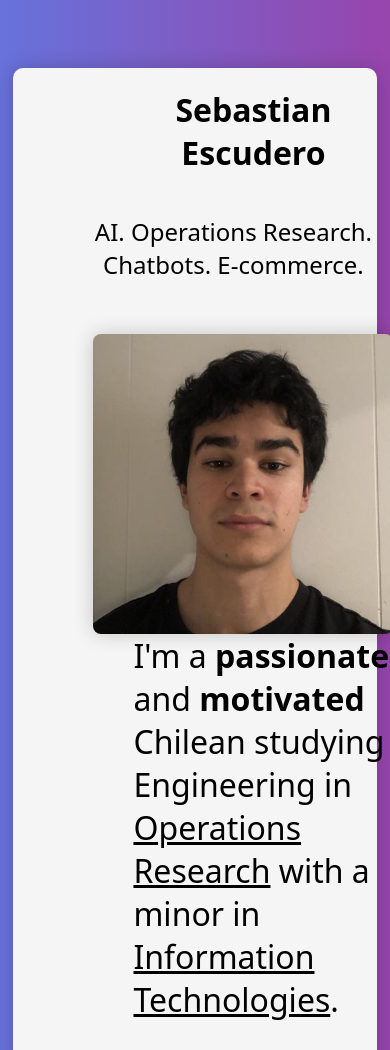
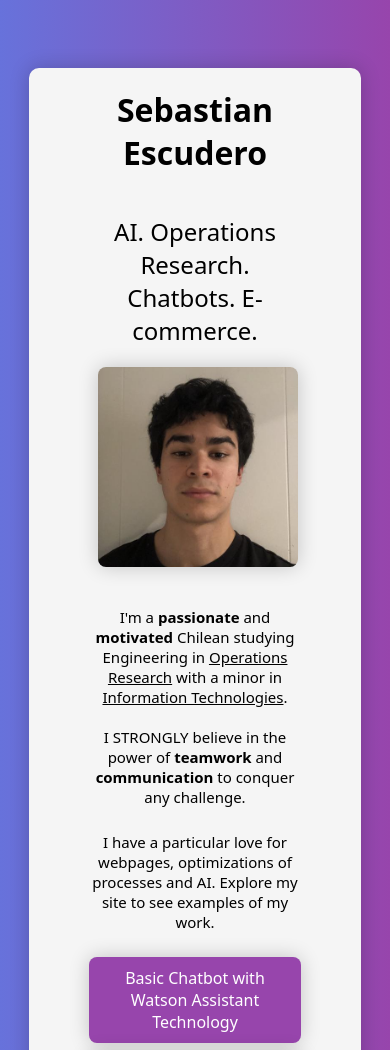
Before and after one commit to SebaEscudero/PersonalPortafolio, a plain HTML site: page index.html in a window 390 px wide. Shown: the top 1050 px of the page. Drawn offline with Linux system fonts and the light colour scheme.

Commit message:
Update style.css

```diff
--- a/style.css
+++ b/style.css
@@ -40,6 +40,7 @@ body {
   border-radius: 8px;
   object-fit: cover;
   box-shadow: 0 0 20px rgba(0, 0, 0, 0.2);
+  margin-bottom: 40px;
 }
 
 
@@ -52,7 +53,7 @@ body {
 }
 
 p, h1{
-  margin-left: 40px;
+  margin-left: 20px;
   margin-top: 0px;
   font-weight: normal;
 }
@@ -62,11 +63,11 @@ p, h1{
   color: white;
   box-shadow: 0 0 20px rgba(0, 0, 0, 0.2);
   height: auto;
-  background-color: rgb(192 132 252);
+  background-color: rgb(151, 69, 172);
   border-radius: 8px;
   width: auto;
-  margin-left: 30px;
-  padding: 20px;
+  margin-left: 20px;
+  padding: 10px;
   padding-top: 10px;
   box-sizing: border-box;
 }
@@ -80,7 +81,6 @@ p, h1{
   display: flex;
   flex-direction: column;
   gap: 10px;
-  word-wrap: break-word;
 }
 
 #header {
@@ -88,8 +88,39 @@ p, h1{
   text-align: center;
 }
 
-@media (max-width: 1000px) {
-  .container {
-    flex-direction: column;
+
+@media only screen and (max-width: 800px){
+  .container{
+    width: 100%;
+    flex-wrap: wrap;
+    margin-left: 0px;
+
+  .img{
+    margin-left: 5px;
+    width: 200px;
+    height: 200px;
+  }
+
+  .cajalink{
+    margin-left: 0px;
+  }
+
+  .references{
+    display: flex;
+    margin-left: 20px;
+  }
+
+  }
+  p, #texto{
+    font-size: 15px;
+    margin-left: 0px;
+  }
+
+  #header{
+    margin-left: 0px;
+  }
+  .box{
+    justify-content: center;
+    text-align: center;
   }
 }
```
